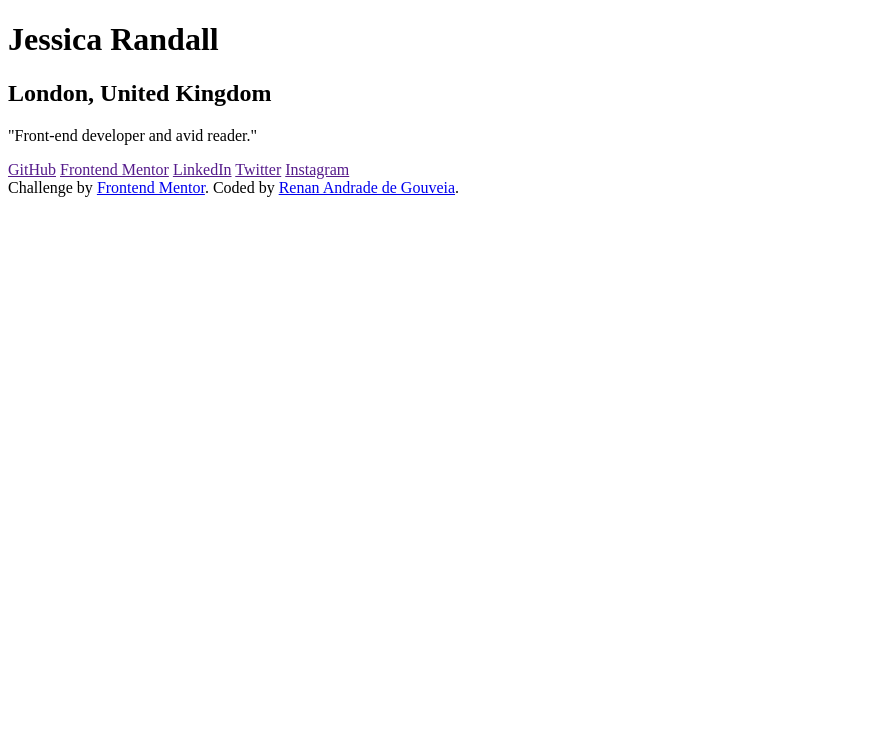
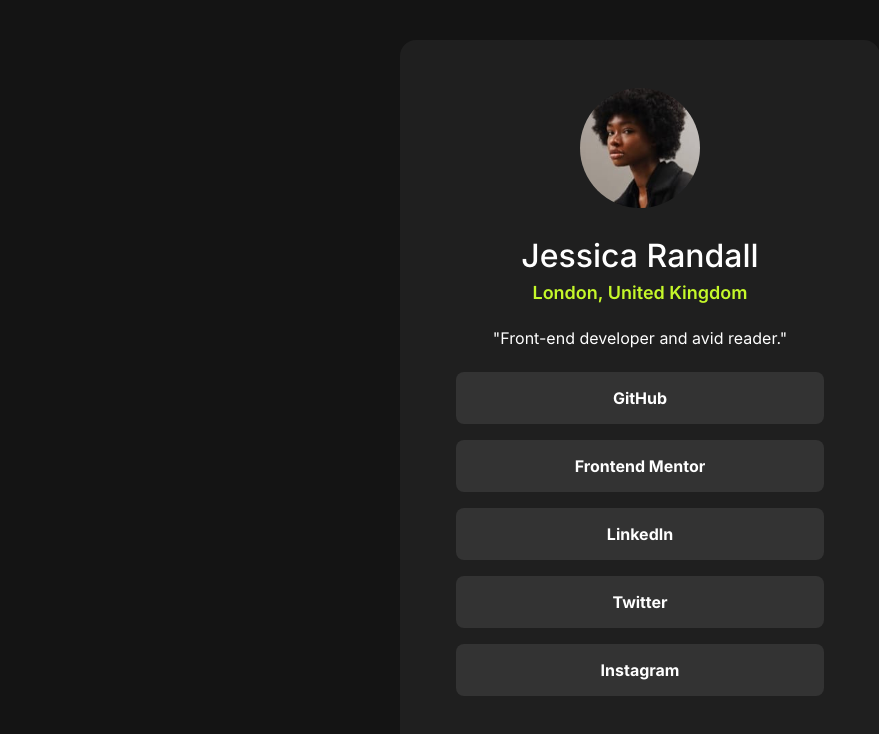
Before and after one commit to Renan-ag/social-links, a plain HTML site: page index.html in a window 1280 px wide. Shown: the whole page, without its empty margins (0-879 px from the left). Drawn offline with Linux system fonts and the light colour scheme.

Commit message:
Finalizando o desafio

```diff
--- a/index.html
+++ b/index.html
@@ -12,23 +12,32 @@
   <meta name="description" content="Frontend Mentor challenge solution.">
 
   <link rel="icon" type="image/png" sizes="32x32" href="./assets/images/favicon-32x32.png">
+  <link rel="stylesheet" href="style.css">
 </head>
 
 <body>
+  <div class="container">
+    <section class="socialLinkCard">
+      <div>
+        <img class="profileImage" src="./assets/images/avatar-jessica.jpeg" alt="Jessica Randall profile image">
+        <h1> Jessica Randall </h1>
+        <h2>London, United Kingdom</h2>
+        <p> "Front-end developer and avid reader."</p>
+      </div>
 
-  <h1> Jessica Randall </h1>
-  <h2>London, United Kingdom</h2>
-  <p> "Front-end developer and avid reader."</p>
+      <ul>
+        <li><a href="">GitHub</a></li>
+        <li><a href="">Frontend Mentor</a></li>
+        <li><a href="">LinkedIn</a></li>
+        <li><a href="">Twitter</a></li>
+        <li><a href="">Instagram</a></li>
+      </ul>
+    </section>
 
-  <a href="">GitHub</a>
-  <a href="">Frontend Mentor</a>
-  <a href="">LinkedIn</a>
-  <a href="">Twitter</a>
-  <a href="">Instagram</a>
-
-  <div class="attribution">
-    Challenge by <a href="https://www.frontendmentor.io?ref=challenge" target="_blank">Frontend Mentor</a>.
-    Coded by <a href="https://www.linkedin.com/in/renan-ag/">Renan Andrade de Gouveia</a>.
+    <!-- <footer class="attribution">
+        Challenge by <a href="https://www.frontendmentor.io?ref=challenge" target="_blank">Frontend Mentor</a>.
+        Coded by <a href="https://www.linkedin.com/in/renan-ag/">Renan Andrade de Gouveia</a>.
+      </footer> -->
   </div>
 </body>
 
--- /dev/null
+++ b/style.css
@@ -0,0 +1,120 @@
+:root {
+  --color-green: hsl(75, 94%, 57%);
+  --color-white: hsl(0, 0%, 100%);
+  --color-grey-700: hsl(0, 0%, 20%);
+  --color-grey-800: hsl(0, 0%, 12%);
+  --color-grey-900: hsl(0, 0%, 8%);
+}
+
+* {
+  padding: 0;
+  margin: 0;
+  box-sizing: border-box;
+}
+
+@font-face {
+  font-family: 'Inter';
+  src: url('fonts/Inter-Bold.ttf') format('ttf'),
+    url('fonts/Inter-SemiBold.ttf') format('ttf'),
+    url('fonts/Inter-Regular.ttf') format('ttf');
+  font-weight: normal;
+  font-style: normal;
+}
+
+html {
+  text-rendering: geometricPrecision;
+}
+
+body {
+  background-color: var(--color-grey-900);
+  font-family: "Inter", sans-serif;
+}
+
+/* Container */
+.container {
+  max-width: 1440px;
+  margin: 0 auto;
+  display: flex;
+  flex-direction: column;
+  justify-content: center;
+  align-items: center;
+  height: 100vh;
+}
+
+/* Social Link Card */
+.socialLinkCard {
+  width: 480px;
+  background-color: var(--color-grey-800);
+  border-radius: 16px;
+  padding: 48px 56px;
+  display: flex;
+  flex-direction: column;
+  align-items: center;
+  text-align: center;
+}
+
+/* Profile Image */
+.socialLinkCard .profileImage {
+  width: 120px;
+  border-radius: 50%;
+  margin-bottom: 24px;
+}
+
+/* Headings */
+.socialLinkCard h1 {
+  color: var(--color-white);
+  font-size: 32px;
+  font-weight: 500;
+  margin-bottom: 8px;
+}
+
+.socialLinkCard h2 {
+  color: var(--color-green);
+  font-size: 18px;
+  font-weight: 600;
+  margin-bottom: 24px;
+}
+
+/* Paragraph */
+.socialLinkCard p {
+  color: var(--color-white);
+  font-size: 16px;
+}
+
+/* List */
+.socialLinkCard ul {
+  width: 100%;
+  list-style: none;
+  margin-top: 24px;
+}
+
+/* Links in List Items */
+.socialLinkCard ul li a {
+  display: block;
+  width: 100%;
+  margin-bottom: 16px;
+  text-decoration: none;
+  color: var(--color-white);
+  background: var(--color-grey-700);
+  font-weight: bold;
+  padding: 16px;
+  border-radius: 8px;
+  transition: all .25s ease;
+}
+
+.socialLinkCard ul li a:hover {
+  background: var(--color-green);
+  color: var(--color-grey-900);
+}
+
+/* Media Queries */
+@media screen and (max-width: 620px) {
+  .container {
+    padding: 16px;
+  }
+
+  .socialLinkCard {
+    padding: 32px 24px;
+    width: 100%;
+  }
+}
--- a/styles/style.css
+++ /dev/null
@@ -1,13 +0,0 @@
-* {
-  padding: 0;
-  margin: 0;
-  box-sizing: border-box;
-}
-
-@font-face {
-  font-family: 'Inter';
-  src: url('fonts/minha-fonte.woff2') format('woff2'),
-       url('fonts/minha-fonte.woff') format('woff');
-  font-weight: normal;
-  font-style: normal;
-}
```
Also changed, not shown: assets/fonts/Inter-Bold.ttf (renamed from assets/fonts/static/Inter-Bold.ttf), assets/fonts/Inter-Regular.ttf (renamed from assets/fonts/static/Inter-Regular.ttf), assets/fonts/Inter-SemiBold.ttf (renamed from assets/fonts/static/Inter-SemiBold.ttf).
